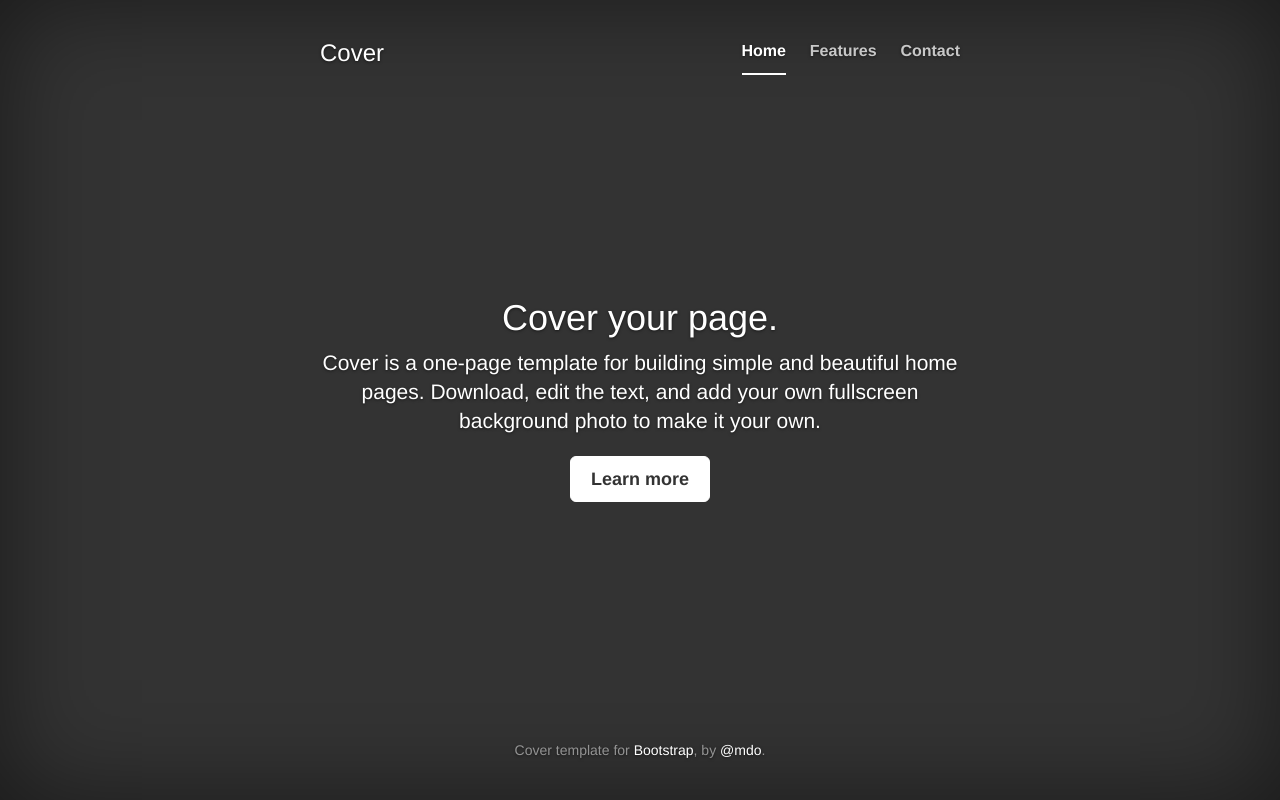
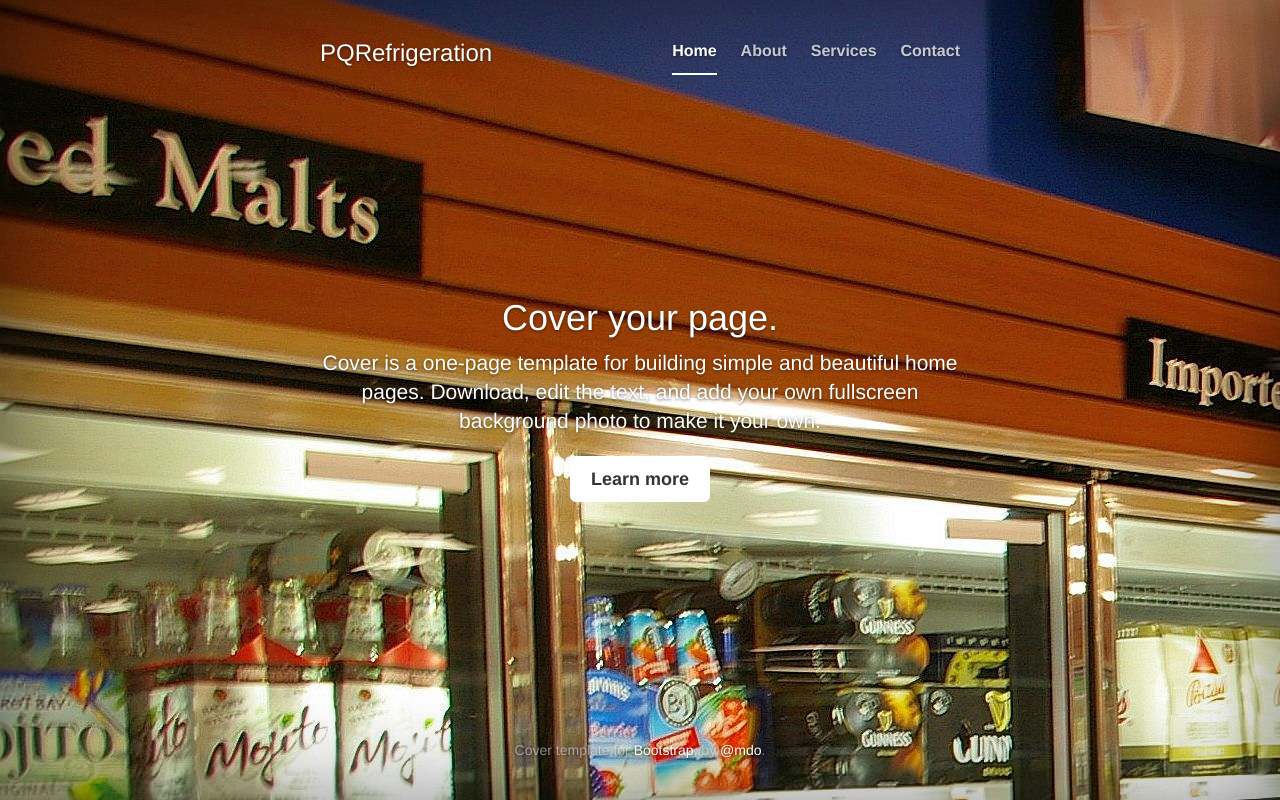
Before and after one commit to eannakeane91/PRRefrigeration, a plain HTML site: page index.html in a window 1280 px wide. Drawn offline with nearby package versions, Linux system fonts and the light colour scheme.

Commit message:
Added Background Image

```diff
--- a/cover.css
+++ b/cover.css
@@ -37,6 +37,7 @@ body {
 
 /* Extra markup and styles for table-esque vertical and horizontal centering */
 .site-wrapper {
+    background-image: url("test.jpg");
   display: table;
   width: 100%;
   height: 100%; /* For at least Firefox */
--- a/index.html
+++ b/index.html
@@ -16,16 +16,6 @@
 
     <!-- Custom styles for this template -->
     <link href="cover.css" rel="stylesheet">
-
-    <!-- Just for debugging purposes. Don't actually copy these 2 lines! -->
-    <!--[if lt IE 9]><script src="../../assets/js/ie8-responsive-file-warning.js"></script><![endif]-->
-    <script src="../../assets/js/ie-emulation-modes-warning.js"></script>
-
-    <!-- HTML5 shim and Respond.js for IE8 support of HTML5 elements and media queries -->
-    <!--[if lt IE 9]>
-      <script src="https://oss.maxcdn.com/html5shiv/3.7.2/html5shiv.min.js"></script>
-      <script src="https://oss.maxcdn.com/respond/1.4.2/respond.min.js"></script>
-    <![endif]-->
   </head>
 
   <body>
@@ -38,11 +28,12 @@
 
           <div class="masthead clearfix">
             <div class="inner">
-              <h3 class="masthead-brand">Cover</h3>
+              <h3 class="masthead-brand">PQRefrigeration</h3>
               <nav>
                 <ul class="nav masthead-nav">
                   <li class="active"><a href="#">Home</a></li>
-                  <li><a href="#">Features</a></li>
+                  <li><a href="#">About</a></li>
+		  <li><a href="#">Services</a></li>
                   <li><a href="#">Contact</a></li>
                 </ul>
               </nav>
@@ -74,8 +65,5 @@
     <!-- Placed at the end of the document so the pages load faster -->
     <script src="https://ajax.googleapis.com/ajax/libs/jquery/1.11.2/jquery.min.js"></script>
     <script src="https://maxcdn.bootstrapcdn.com/bootstrap/3.3.2/js/bootstrap.min.js"></script>
-    <script src="../../assets/js/docs.min.js"></script>
-    <!-- IE10 viewport hack for Surface/desktop Windows 8 bug -->
-    <script src="../../assets/js/ie10-viewport-bug-workaround.js"></script>
   </body>
 </html>
```
Also changed, not shown: test.jpg (added), test.png (added).
